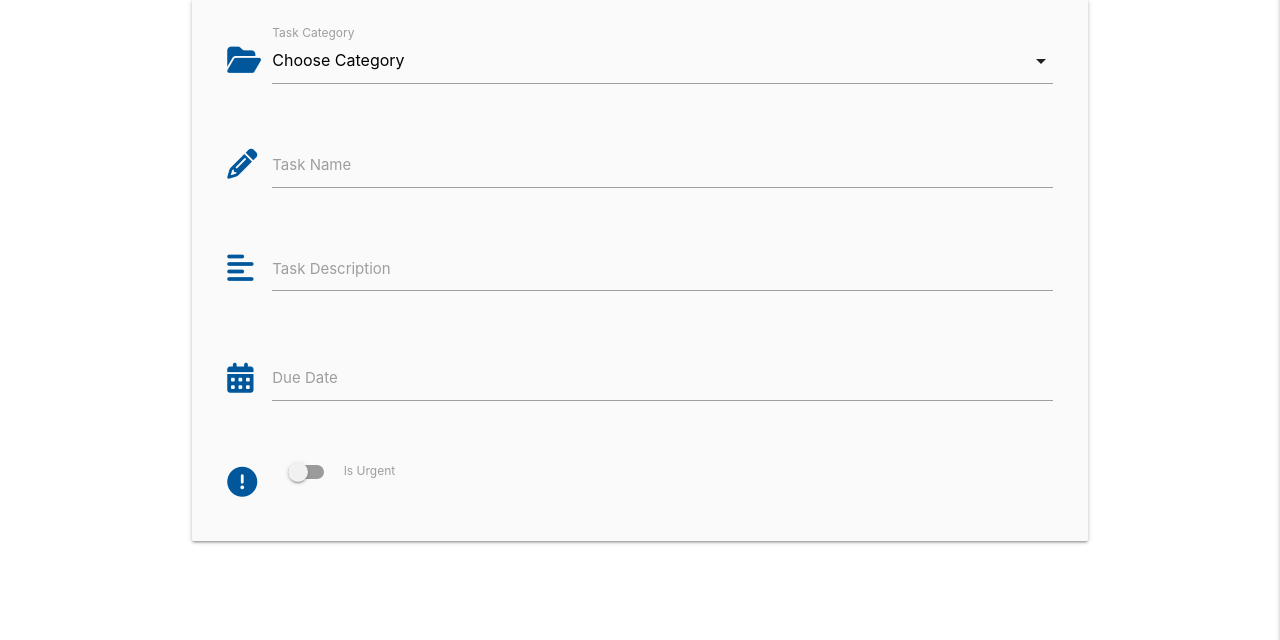
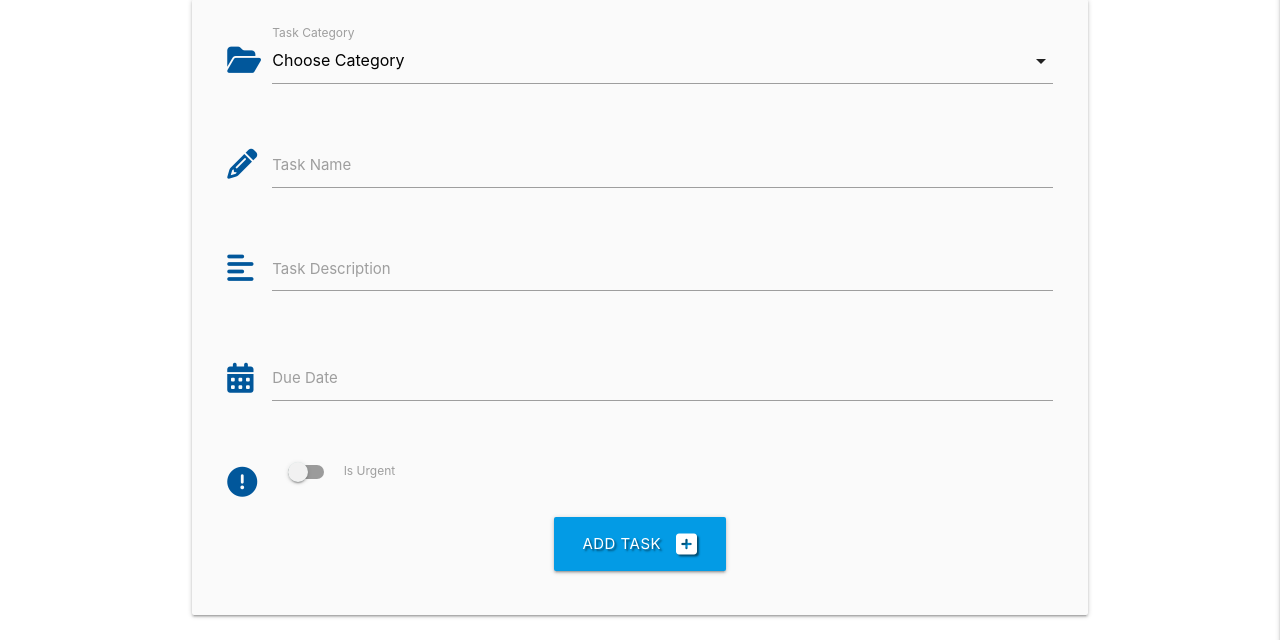
Before and after one commit to famouswelshman/flask-task-manager-project, a Flask app: page /add_task in a window 1280 px wide. Shown: the part 160-800 px from the top of the page. Run offline with Flask 2, Linux system fonts and the light colour scheme; data that the repository does not hold is empty; some libraries are stand-ins or nearby versions.

Commit message:
allows user to submit task to db

```diff
--- a/app.py
+++ b/app.py
@@ -98,8 +98,23 @@ def logout():
     return redirect(url_for("login"))
 
 
-@app.route("/add_task")
+@app.route("/add_task", methods=["GET", "POST"])
 def add_task():
+    if request.method == "POST":
+        is_urgent = "on" if request.form.get("is_urgent") else "off"
+        task = {
+            "category_name": request.form.get("category_name"),
+            "task_name": request.form.get("task_name"),
+            "task_description": request.form.get("task_description"),
+            "is_urgent": is_urgent,
+            "due_date": request.form.get("due_date"),
+            "created_by": session["user"]
+        }
+        mongo.db.tasks.insert_one(task)
+        flash("Task Successfully Added")
+        return redirect(url_for("get_tasks"))
+
+
     categories = mongo.db.categories.find().sort("category_name", 1)
     return render_template("add_task.html", categories=categories)
 
--- a/templates/add_task.html
+++ b/templates/add_task.html
@@ -4,7 +4,8 @@
     <h3 class="light-blue-text text-darken-4 center-align">Add Task</h3>
 
     <div class="row card-panel grey lighten-5">
-        <form class="col s12" method="POST" action="">
+        <form class="col s12" method="POST" action="{{ url_for('add_task') }}">
+          <!----- CATEGORY SELECTION ------>
           <div class="row">
             <div class="input-field col s12">
               <i class="fas fa-folder-open prefix light-blue-text text-darken-4"></i>
@@ -14,9 +15,10 @@
                 <option value="{{ category.category_name }}">{{ category.category_name }}</option>
                 {% endfor %}
               </select>
-              <label>Task Category</label>
+              <label for="category_name">Task Category</label>
             </div>
           </div>
+          <!---- TASK NAME ------>
           <div class="row">
             <div class="input-field col s12">
               <i class="fas fa-pencil-alt prefix light-blue-text text-darken-4"></i>
@@ -25,6 +27,7 @@
               <label for="task_name">Task Name</label>
             </div>
             </div>
+            <!----- TASK DESCRIPTION ------>
             <div class="row">
             <div class="input-field col s12">
               <i class="fa fa-align-left prefix light-blue-text text-darken-4"></i>
@@ -32,7 +35,7 @@
               <label for="task_description">Task Description</label>
             </div>
           </div>
-
+          <!----- DUE DATE PICKER -->
           <div class="row">
             <div class="input-field col s12">
               <i class="fas fa-calendar-alt prefix light-blue-text text-darken-4"></i>
@@ -40,7 +43,7 @@
               <label for="due_date">Due Date</label>
             </div>
             </div>
-
+            <!------ IS URGENT TOGGLE-->
           <div class="row">
             <div class="input-field col s12">
               <div class="switch">
@@ -52,9 +55,17 @@
                 </label>
               </div>
             </div>
-
+          </div>
+          <!----- SUBMIT BUTTON-->
+          <div class="row">
+            <div class="col s12 center-align">
+              <button type="submit" class="btn-large light-blue darken-1 text-shadow">
+                Add Task<i class="fas fa-plus-square right"></i>
+              </button>
+            </div>
           </div>
         </form>
+        </div>
 
 
 {% endblock %}
--- a/templates/tasks.html
+++ b/templates/tasks.html
@@ -1,5 +1,7 @@
 {% extends "base.html" %}
 {% block content %}
+
+<h3 class="light-blue-text text-darken-4 center-align">All Tasks</h3>
 
     <ul class="collapsible">
       {% for task in tasks %}
@@ -15,6 +17,7 @@
           <div class="collapsible-body">
             <strong>{{ task.category_name }}</strong>
             <p>{{ task.task_description }}</p>
+            <p><em>by: {{ task.created_by }}</em></p>
           </div>
         </li>
         {% endfor %}
```
